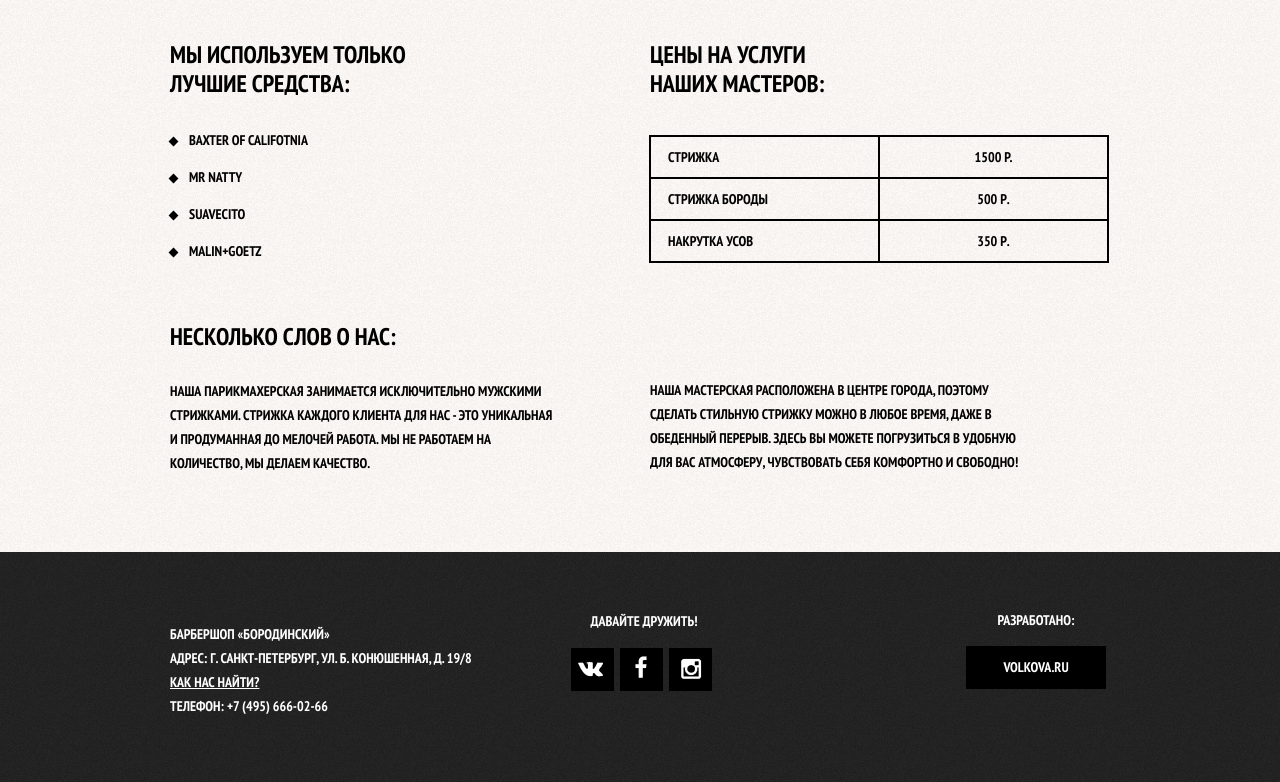
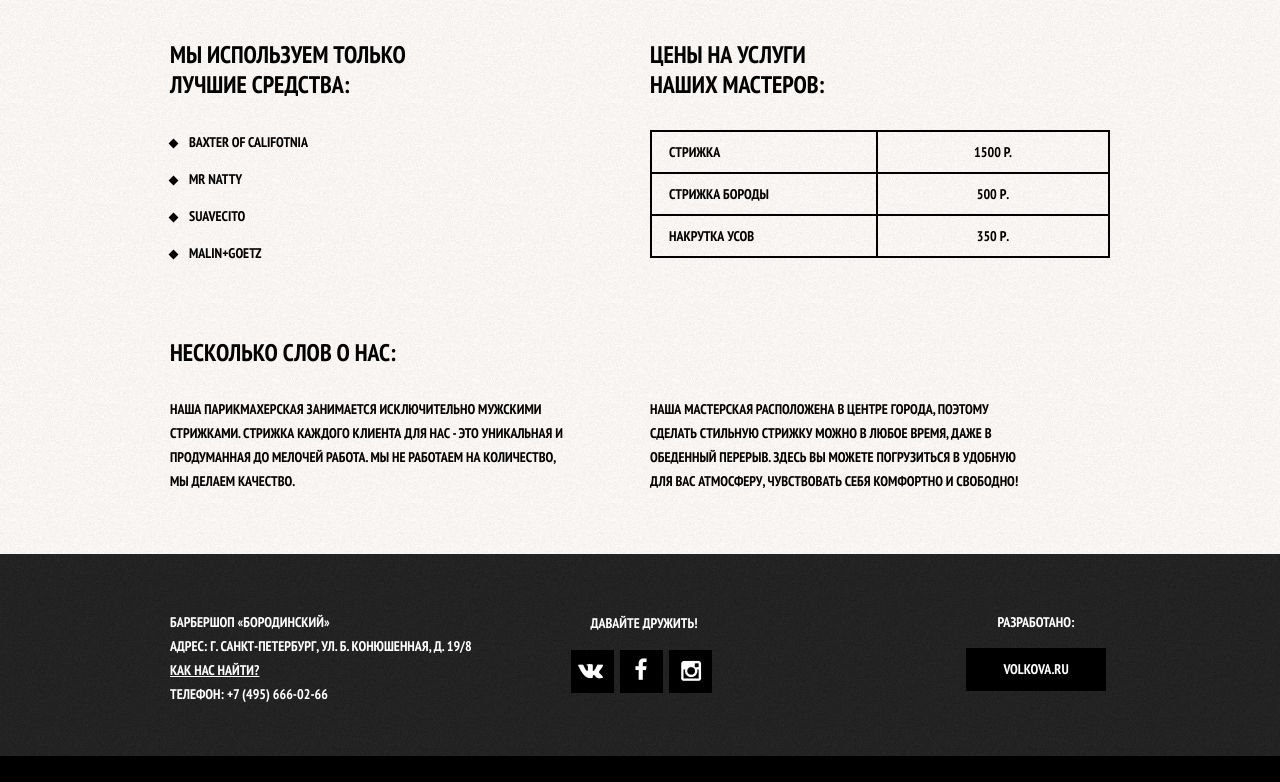
Before and after one commit to volkann1/185078-barbershop, a plain HTML site: page price.html in a window 1280 px wide. Shown: the part 316-1098 px from the top of the page. After the commit the page ends 1072 px from the top, so only its background shows below. Drawn offline with Linux system fonts and the light colour scheme.

Commit message:
последние правки до работы с js

```diff
--- a/css/style.css
+++ b/css/style.css
@@ -568,6 +568,11 @@ body {
   border: none;
 }
 
+.gallery button[disabled] {
+  opacity: .5;
+  cursor: default;
+}
+
 .news {
   display: block;
 
@@ -663,6 +668,10 @@ input:focus {
   width: 310px;
   margin-top: 8px;
   margin-right: 90px;
+}
+
+.footer-contacts p{
+  margin: 0;
 }
 
 .footer-contacts a {
@@ -834,7 +843,7 @@ input:focus {
 }
 
 .breadcrumbs-item-active a {
-    color: #aba9a7;
+  color: #aba9a7;
 }
 
 .breadcrumbs a:hover,
@@ -844,7 +853,7 @@ input:focus {
 
 .breadcrumbs-item-active a:hover,
 .breadcrumbs-item-active a:active {
-    text-decoration: none;
+  text-decoration: none;
 }
 
 .item-main .breadcrumbs {
@@ -953,15 +962,16 @@ input:focus {
   background: #000;
 }
 
-.inner-main .promo-title {
+.inmer-content .promo-title {
   position: relative;
 
   margin-bottom: 22px;
+  margin-top: 38px;
 
   text-align: center;
 }
 
-.inner-main .promo-title h2 {
+.inmer-content .promo-title h2 {
   font-size: 48px;
 
   position: relative;
@@ -977,10 +987,10 @@ input:focus {
   background: #faf7f4 url(../img/bg-index-content.jpg);
 }
 
-.inner-main .promo-title::after {
+.inmer-content .promo-title::after {
   position: relative;
   z-index: 1;
-  top: -39px;
+  top: -29px;
 
   display: block;
 
@@ -992,33 +1002,16 @@ input:focus {
   background: #000;
 }
 
-.inner-main .column-title {
-  font-size: 24px;
-  line-height: 1.2;
-}
-
-.inner-main .column-left {
-  float: left;
-
-  width: 390px;
-}
-
-.inner-main .column-right {
-  float: right;
-
-  width: 460px;
-}
-
-.inner-main .column-left .column-title {
-  width: 240px;
-  margin-bottom: 29px;
-}
-
-.inner-main .custom-list-1 li {
+.inmer-content .custom-list-normal li {
   margin: 13px 0;
 }
 
-.inner-main .custom-list-1 li::before {
+.inmer-content .custom-list-compact li {
+  margin: 0;
+}
+
+.inmer-content .custom-list-normal li::before,
+.inmer-content .custom-list-compact li::before {
   display: inline-block;
 
   width: 7px;
@@ -1032,56 +1025,108 @@ input:focus {
   background: #000;
 }
 
-.inner-main .custom-list-1 {
+.inmer-content ul {
   margin-bottom: 60px;
   padding: 0;
+}
 
+.inmer-content .custom-list-normal li,
+.inmer-content .custom-list-compact li {
   list-style-type: none;
 }
 
-.inner-main .column-left p {
-  margin-bottom: 76px;
+.inmer-content h2 {
+  font-size: 24px;
+  line-height: 1.25;
+
+  margin-top: 60px;
+  margin-bottom: 30px;
 }
 
-.inner-main .column-right .column-title {
-  width: 176px;
-  margin-bottom: 36px;
+.inmer-content h3 {
+  margin-top: 60px;
+  margin-bottom: 30px;
+  font-size: 20px;
+  line-height: 1.2;
 }
 
-.inner-main .column-right td {
-  width: 193px;
+.inmer-content h2 + h3 {
+  margin-top: 24px;
+}
+
+.inmer-content p {
+  font-size: 14px;
+  line-height: 1.714;
+
+  margin: 24px 0;
+}
+
+.inmer-content table {
+  border-collapse: collapse;
+}
+
+.inmer-content td {
   padding: 8px 17px;
 
   border: 2px solid #000;
 }
 
-.inner-main .column-right table {
-  margin-bottom: 116px;
-  margin-left: -1px;
-
-  border-collapse: collapse;
+.inmer-content .inner-columns {
+  margin: 55px 0 60px;
 }
 
-.inner-main table td:nth-child(2) {
-  text-align: center;
+.inmer-content .inner-column-left,
+.inmer-content .inner-column-right {
+  float: left;
+  width: 460px;
 }
 
-.inner-main .column-right p {
-  width: 380px;
+.inmer-content .inner-column-left {
+  margin-right: 20px;
+}
+
+.inner-column-left *:first-child,
+.inner-column-right *:first-child {
+  margin-top: 0;
+}
+
+.inner-column-left *:last-child,
+.inner-column-right *:last-child {
+  margin-bottom: 0;
+}
+
+.inmer-content .table-pices {
+  width: 100%;
+}
+
+.inmer-content .table-pices td:last-child {
+  text-align: center;
+  width: 196px;
+}
+
+.inmer-content .short-text {
+  padding-right: 66px;
+}
+
+.inmer-content .short-text-2 {
+  padding-right: 90px;
 }
 
 .shop-main .main-title {
   margin-left: -5px;
 }
 
-.shop-main .bread-crumbs {
-  margin-bottom: 51px;
+.shop-main .breadcrumbs {
+  margin-bottom: 50px;
 }
 
 .filter {
   float: left;
 
   width: 240px;
+
+  margin-top: -11px;
+  margin-left: -4px;
 }
 
 .filter fieldset {
@@ -1123,7 +1168,11 @@ input:focus {
 
   display: block;
 
-  margin-bottom: 19px;
+  margin-bottom: 17px;
+}
+
+.filter fieldset:first-child {
+  margin-bottom: 26px;
 }
 
 .filter input[type="checkbox"],
@@ -1137,10 +1186,6 @@ input:focus {
   margin-bottom: 21px;
 }
 
-.filter {
-  margin-top: -11px;
-  margin-left: -4px;
-}
 
 .filter input[type="radio"] + label::before {
   position: absolute;
@@ -1173,6 +1218,7 @@ input:focus {
   position: relative;
 
   margin-left: 43px;
+  margin-bottom: 24px;
 }
 
 .filter fieldset:nth-child(2) {
@@ -1183,7 +1229,7 @@ input:focus {
   font: bold 13px "PT Sans Narrow", sans-serif;
 
   min-width: 112px;
-  margin-top: 43px;
+  margin-top: 30px;
   padding: 13px 29px 14px 33px;
 
   border: none;
@@ -1333,40 +1379,3 @@ input:focus {
 .sold-articles .to-cart .btn:hover {
   background: #663d15;
 }
-
-.inner-main h2,
-.inner-main h3, {
-  line-height: 1.2;
-
-  margin-top: 60px;
-  margin-bottom: 30px;
-}
-
-.inner-main h2 + h3 {
-  margin-top: 24px;
-}
-
-.inner-main h2 {
-  font-size: 30px;
-}
-
-.inner-main h3 {
-  font-size: 24px;
-}
-
-.inner-main p {
-  font-size: 14px;
-  line-height: 1.714;
-
-  margin: 24px 0;
-}
-
-.inner-main table {
-  border-collapse: collapse;
-}
-
-.inner-main td {
-  padding: 10px 17px;
-
-  border: 2px solid #000;
-}
--- a/price.html
+++ b/price.html
@@ -34,27 +34,27 @@
                     <li class="breadcrumbs-item-active"><a>Прайс-лист</a></li>
                 </ul>
             </div>
+            <div class="inmer-content">
               <div class="promo-title">
                   <h2>Истинно мужская классика</h2>
               </div>
-
-            <div class="column-left">
-                <h3 class="column-title">Мы используем только лучшие средства:</h3>
-                <ul class="custom-list-1">
+              <div class="inner-columns clearfix">
+                <div class="inner-column-left">
+                  <h2>Мы используем только<br>
+                   лучшие средства:
+                  </h2>
+                  <ul class="custom-list-normal">
                       <li>Baxter of Califotnia</li>
                       <li>Mr natty</li>
                       <li>Suavecito</li>
                       <li>Malin+Goetz</li>
                   </ul>
-                <h3 class="column-title">Несколько слов о нас: </h3>
-                <p>
-                    Наша парикмахерская занимается исключительно мужскими стрижками. Стрижка каждого клиента для нас - это уникальная и продуманная до мелочей работа. Мы не работаем на количество, мы делаем качество.
-                </p>
                 </div>
-            <div class="column-right">
-                <h3 class="column-title">Цены на услуги наших мастеров:
-                </h3>
-                <table>
+                <div class="inner-column-right">
+                  <h2>Цены на услуги <br>
+                   наших мастеров:
+                   </h2>
+                  <table class="table-pices">
                       <tr>
                           <td>Стрижка</td>
                           <td>1500 P.</td>
@@ -68,9 +68,21 @@
                           <td>350 Р.</td>
                       </tr>
                   </table>
-                <p>
+                </div>
+              </div>
+              <div class="inner-columns clearfix">
+                <h2>Несколько слов о нас: </h2>
+                <div class="inner-column-left">
+                  <p class="short-text">
+                      Наша парикмахерская занимается исключительно мужскими стрижками. Стрижка каждого клиента для нас - это уникальная и продуманная до мелочей работа. Мы не работаем на количество, мы делаем качество.
+                  </p>
+                </div>
+                <div class="inner-column-right">
+                    <p class="short-text-2">
                         Наша мастерская расположена в центре города, поэтому сделать стильную стрижку можно в любое время, даже в обеденный перерыв. Здесь вы можете погрузиться в удобную для вас атмосферу, чувствовать себя комфортно и свободно!
                     </p>
+                </div>
+              </div>
             </div>
         </div>
     </main>
```
Also changed, not shown: index.html (+1 -1 lines). Lines whose indentation alone changed are shown as unchanged.
